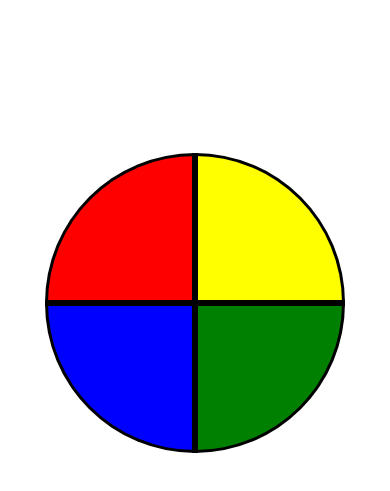
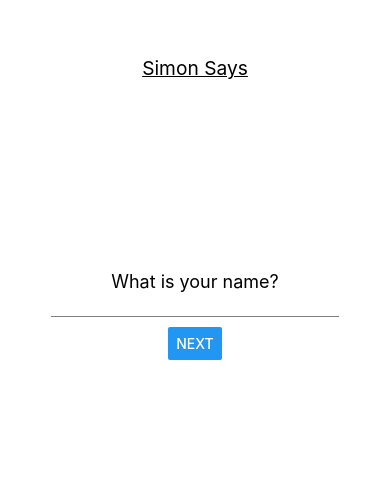
Before and after one commit to Niko-7/react-native-simon, a React Native app: screen / in a window 390 px wide. Shown: the part 119-610 px from the top of the page. Built offline with nearby package versions, Linux system fonts and the light colour scheme.

Commit message:
Adds menu with basic field for name and button - no current functionality

```diff
--- a/App.js
+++ b/App.js
@@ -1,11 +1,13 @@
-import React, { useState } from "react";
-import { StyleSheet, Text, View, Dimensions } from "react-native";
-import Shapes from "./Components/Shapes";
+import React, { useState } from 'react';
+import { StyleSheet, Text, View, Dimensions } from 'react-native';
+import Menu from './Components/Menu';
+import Shapes from './Components/Shapes';
 
 export default function App() {
   return (
     <View style={styles.container}>
-      <Shapes />
+      <Menu />
+      {/* <Shapes /> */}
     </View>
   );
 }
@@ -13,8 +15,8 @@ export default function App() {
 const styles = StyleSheet.create({
   container: {
     flex: 1,
-    backgroundColor: "#fff",
-    alignItems: "center",
-    justifyContent: "center",
-  },
+    backgroundColor: '#fff',
+    alignItems: 'center',
+    justifyContent: 'center'
+  }
 });
--- /dev/null
+++ b/Components/Menu.js
@@ -0,0 +1,59 @@
+import React from 'react';
+import { useState } from 'react';
+import { View, Text, StyleSheet, TextInput, Button } from 'react-native';
+
+const Menu = () => {
+  const [username, setUsername] = useState('');
+
+  return (
+    <View style={styles.menuContainer}>
+      <View style={styles.menuTitleContainer}>
+        <Text style={styles.menuTitle}>Simon Says</Text>
+      </View>
+      <TextInput
+        style={styles.usernameInput}
+        onChangeText={(text) => setUsername(text)}
+        placeholder="What is your name?"
+      />
+      <Button title="Next" style={styles.nextButton} />
+      <View style={styles.menuFooter} />
+    </View>
+  );
+};
+
+const styles = StyleSheet.create({
+  menuContainer: {
+    // backgroundColor: 'red',
+    flex: 1,
+    flexDirection: 'column',
+    justifyContent: 'center',
+    alignItems: 'center',
+    padding: 10
+  },
+  menuTitleContainer: {
+    // backgroundColor: 'yellow',
+    flex: 5,
+    justifyContent: 'center'
+  },
+  menuTitle: {
+    fontSize: 'larger',
+    textDecorationLine: 'underline'
+  },
+  usernameInput: {
+    // backgroundColor: 'green',
+    textAlign: 'center',
+    flex: 1,
+    borderBottomWidth: 1,
+    borderBottomColor: 'gray',
+    marginBottom: 10,
+    fontSize: 'large',
+    padding: 0
+  },
+  nextButton: { margin: 1 },
+  menuFooter: {
+    // backgroundColor: 'black',
+    flex: 5
+  }
+});
+
+export default Menu;
```
